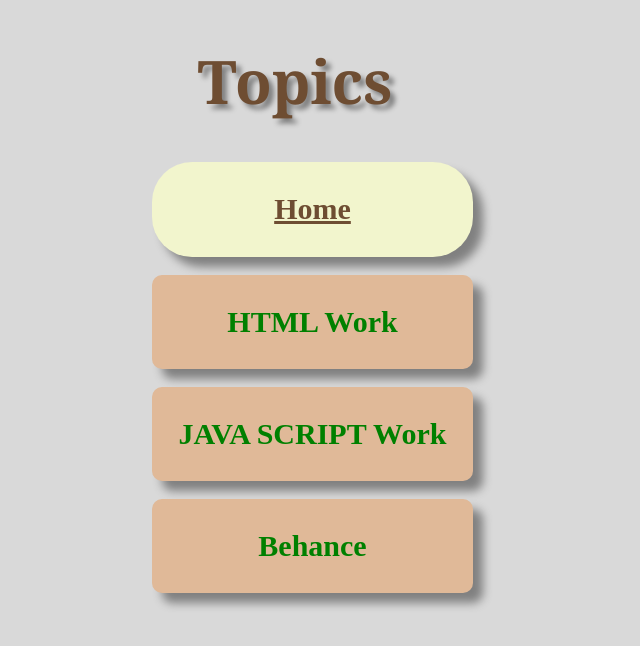
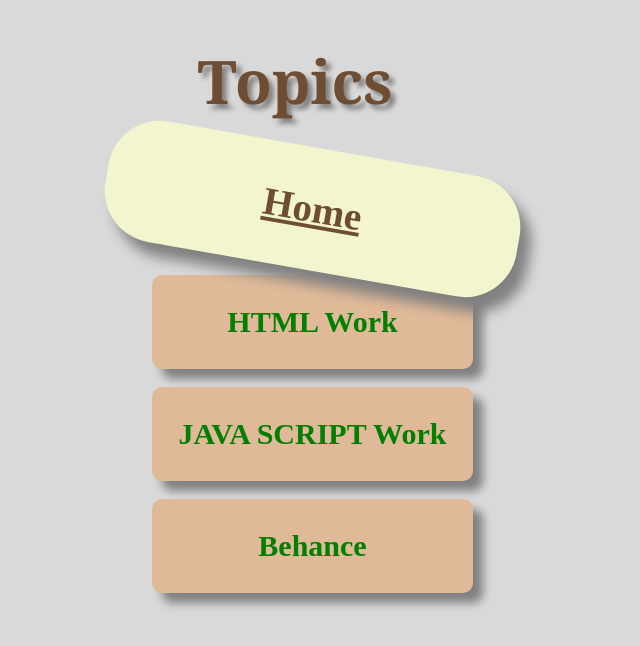
Before and after one commit to hritikrawat04/hritikweb, a plain HTML site: page link1.html in a window 1280 px wide. In both pictures the pointer is over the item "Home". Shown: the whole page, without its empty margins (345-985 px from the left). Drawn offline with Linux system fonts and the light colour scheme.

Commit message:
Update link1.html

```diff
--- a/link1.html
+++ b/link1.html
@@ -39,7 +39,7 @@ border-radius:10px;
 #navbar ol li:hover
 {
 
-// transform:scale(1.50)rotate(360deg);
+transform:scale(1.30)rotate(10deg);
 border-radius:40px;
 background:#f2f5cd;
 }
```
